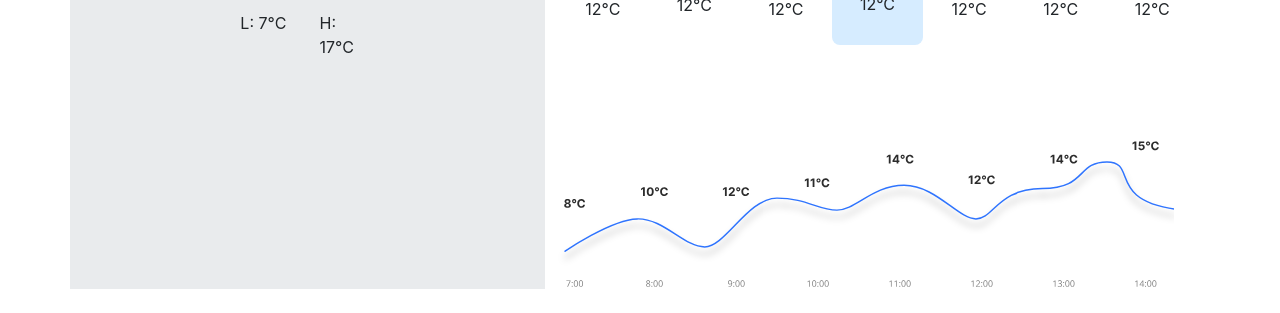
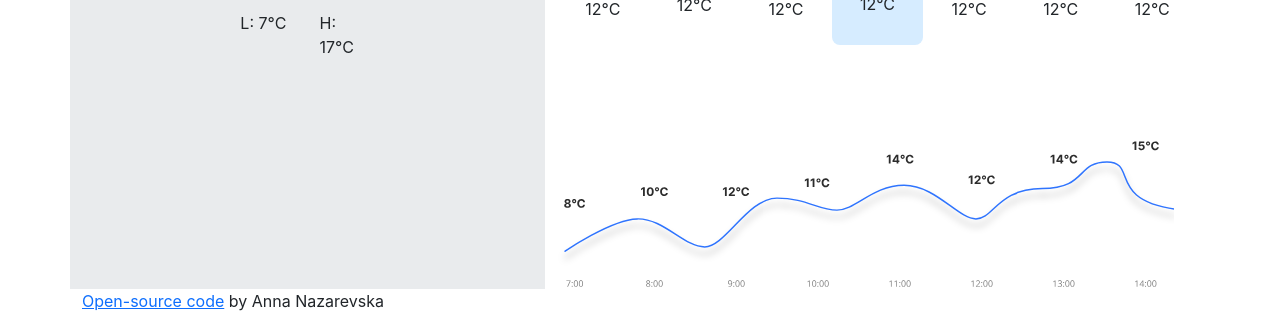
Before and after one commit to ytilizacuay/weaher-app, a website built with Parcel: page index.html in a window 1280 px wide. Shown: the part 520-833 px from the top of the page. Before the commit the page ends 809 px from the top, so only its background shows below. Built offline with nearby package versions, Linux system fonts and the light colour scheme; no server answers; files whose address does not match are found by name.

Commit message:
Update index.html

```diff
--- a/index.html
+++ b/index.html
@@ -146,6 +146,10 @@
            </div>
         </div>
       </div>
+ <a href="https://github.com/ytilizacuay/ytilizacuay.github.io">
+          Open-source code</a
+        >
+        <span>by Anna Nazarevska</span>
     </div>
     <script src = "src/index.js"></script>
   </body>
```
